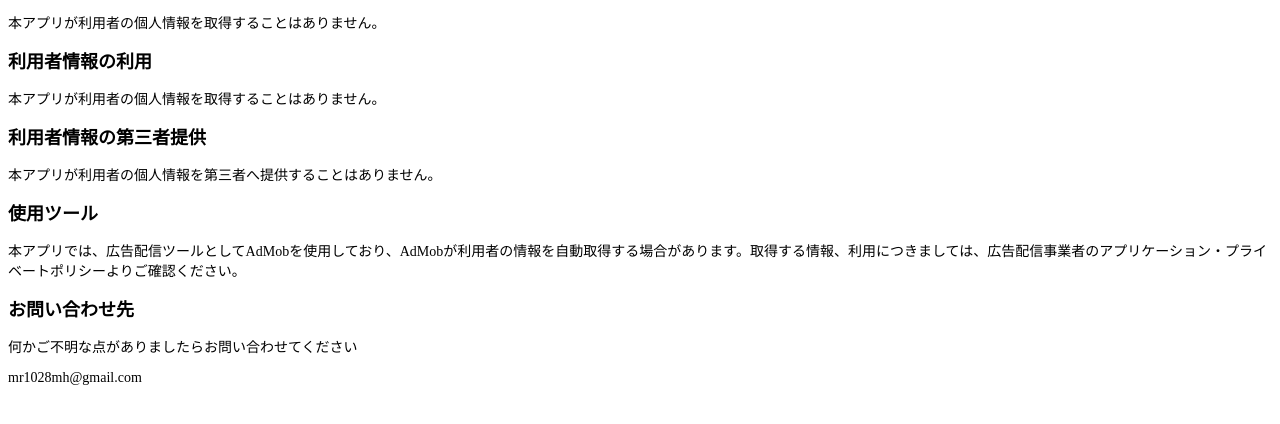
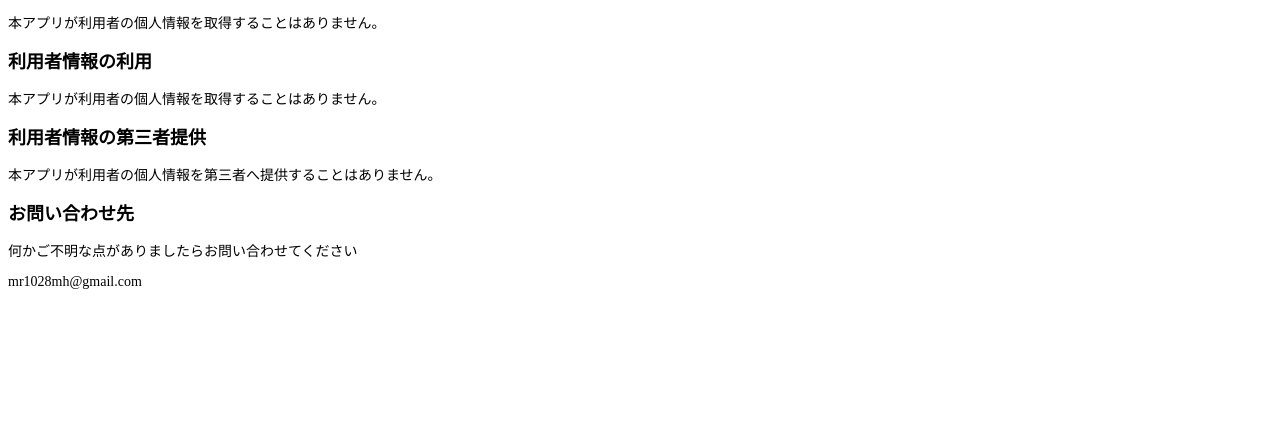
Before and after one commit to torigomoku1028/TarotDuel.github.io, a plain HTML site: page index.html in a window 1280 px wide. Shown: the part 96-520 px from the top of the page. Drawn offline with Linux system fonts and the light colour scheme.

Commit message:
Update index.html

```diff
--- a/index.html
+++ b/index.html
@@ -30,11 +30,6 @@
     <h2 class="medium">利用者情報の第三者提供</h2>
     <p class="small">本アプリが利用者の個人情報を第三者へ提供することはありません。</p>
 
-    <h2 class="medium">使用ツール</h2>
-    <p class="small">
-        本アプリでは、広告配信ツールとしてAdMobを使用しており、AdMobが利用者の情報を自動取得する場合があります。取得する情報、利用につきましては、広告配信事業者のアプリケーション・プライベートポリシーよりご確認ください。
-    </p>
-
     <h2 class="medium">お問い合わせ先</h2>
     <p class="small">何かご不明な点がありましたらお問い合わせてください</p>
     <p class="small">mr1028mh@gmail.com</p>
```
